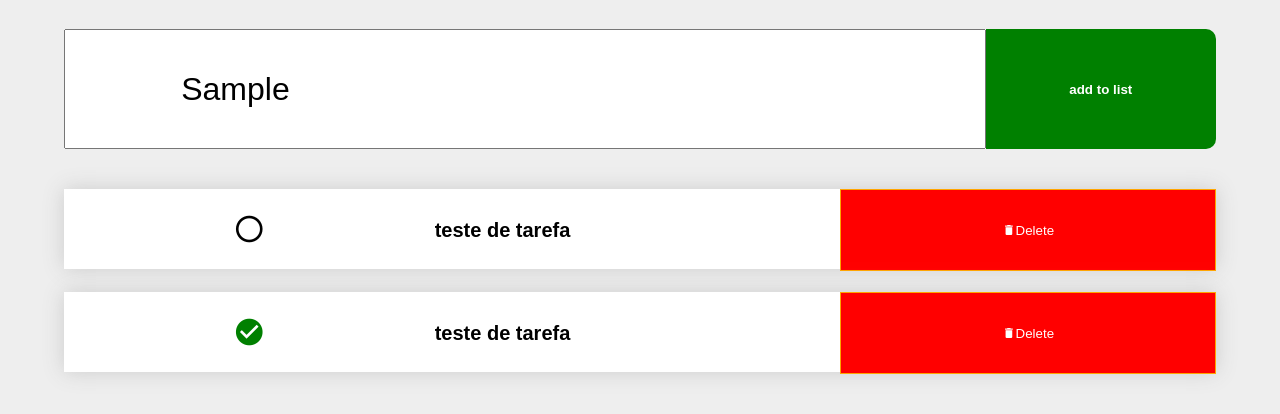
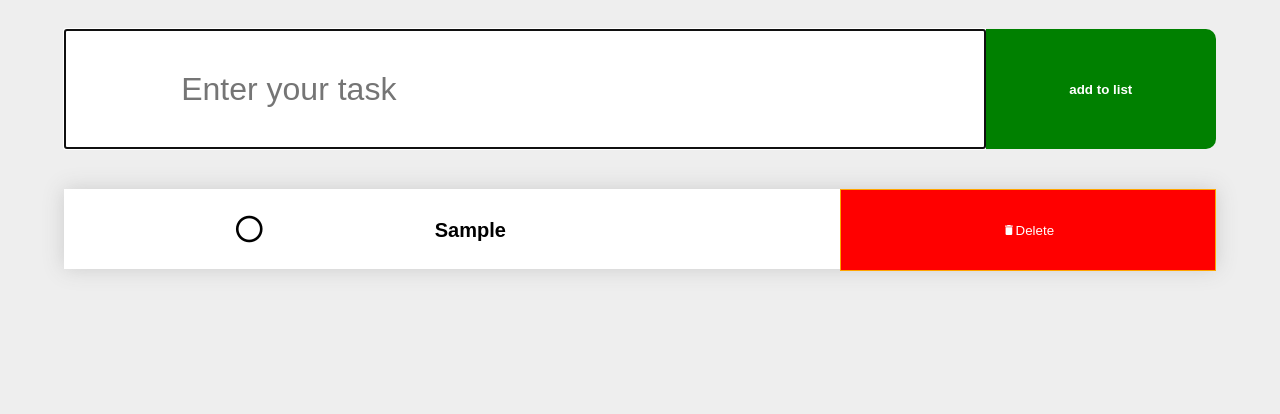
Before and after one commit to Rodrigow897/To-Do-List, a website: page index.html in a window 1280 px wide. Both pictures are taken after typing "Sample" into the empty fields and a click on the button "add to list". Shown: the part 90-504 px from the top of the page. Drawn offline with Linux system fonts and the light colour scheme.

Commit message:
starting control.js

```diff
--- a/css/style.css
+++ b/css/style.css
@@ -91,6 +91,15 @@ main{
     width: 100%;
 }
 
+.item.clicked{
+    background: #d4f6d9;
+}
+
+.item.clicked .item-name{
+    text-decoration: line-through;
+    color: gray;
+}
+
 .mdi-check-circle{
     color: green;
 }
--- a/index.html
+++ b/index.html
@@ -15,34 +15,10 @@
 
     <header>
         <input id="inputTask" type="text" placeholder="Enter your task">
-        <button class="add">add to list</button>
+        <button onclick="addTask()" id="btn-add" class="add">add to list</button>
     </header>
     <main id="areaList">
-        <div class="item">
-            <div class="item-icon">
-                <i class="mdi mdi-circle-outline"></i>
-            </div>
-            <div class="item-name">
-                teste de tarefa
-            </div>
-            <div class="item-button">
-                <button class="delete"><i class="mdi mdi-delete"></i>Delete</button>
 
-            </div>
-        </div>
-
-        <div class="item clicked">
-            <div class="item-icon">
-                <i class="mdi mdi-check-circle"></i>
-            </div>
-            <div class="item-name">
-                teste de tarefa
-            </div>
-            <div class="item-button">
-                <button class="delete"><i class="mdi mdi-delete"></i>Delete</button>
-
-            </div>
-        </div>
 
     </main>
 
--- a/js/control.js
+++ b/js/control.js
@@ -0,0 +1,38 @@
+let input = document.getElementById('inputTask');
+let btnAdd = document.getElementById('btn-add');
+let main = document.getElementById('areaList')
+
+function addTask() {
+    //get input value
+    let inputValue = input.value;
+
+    //if it is not empty, not null, not undefined
+    if((inputValue !=="") && (inputValue !== null) && (inputValue !== undefined)) {
+        let newItem = `<div class="item">
+            <div class="item-icon">
+                <i class="mdi mdi-circle-outline"></i>
+            </div>
+            <div class="item-name">
+                ${inputValue}
+            </div>
+            <div class="item-button">
+                <button class="delete"><i class="mdi mdi-delete"></i>Delete</button>
+
+            </div>
+        </div>`;
+
+        //add new item in main
+        main.innerHTML += newItem;
+
+        //reset the fields
+        input.value = "";
+        input.focus();
+    }
+}
+
+input.addEventListener("keyup", function(event){
+    if(event.keyCode === 13) {
+        event.preventDefault();
+        btnAdd.click();
+    }
+})
```
